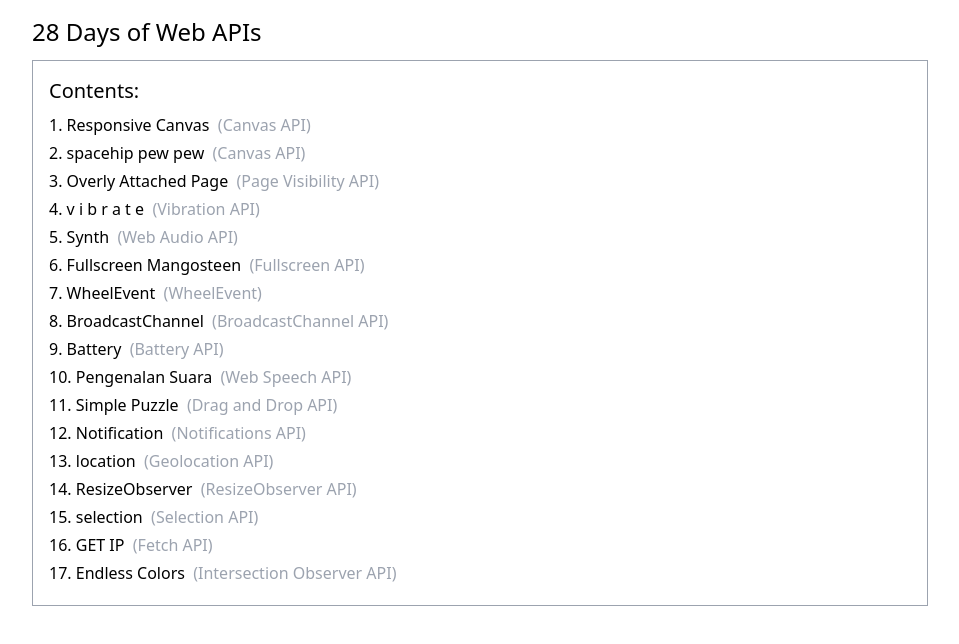
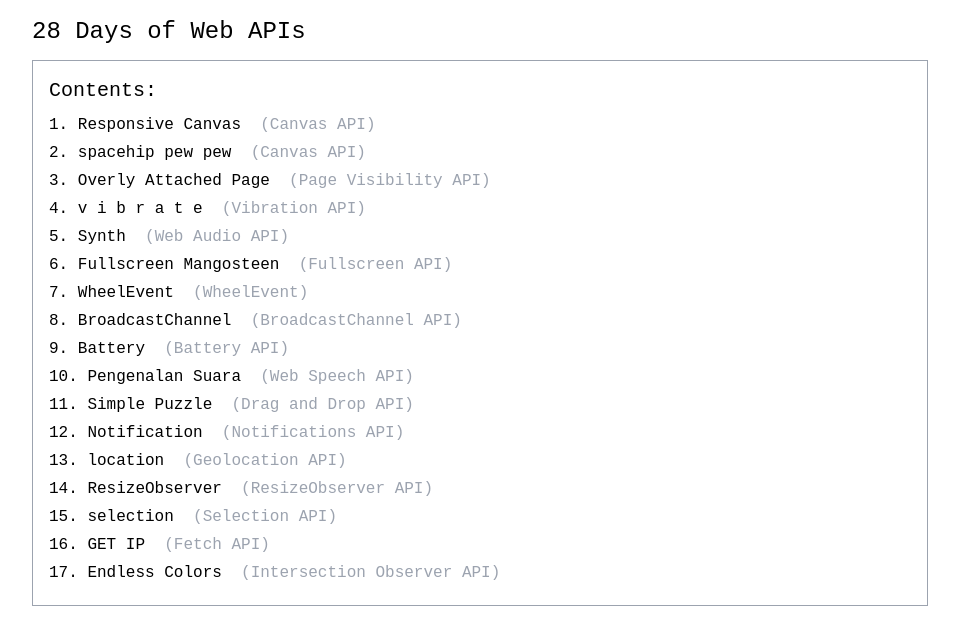
Before and after one commit to stoikal/28-days, a Next.js app: page / in a window 1280 px wide. Shown: the top 644 px of the page, without its empty margins (160-1119 px from the left). Built offline with nearby package versions, Linux system fonts and the light colour scheme.

Commit message:
change font to monospace

```diff
--- a/src/styles/globals.css
+++ b/src/styles/globals.css
@@ -35,6 +35,15 @@ div#__next {
 }
 /* #endregion CSS RESET */
 
+@import url('https://fonts.googleapis.com/css2?family=Fira+Mono:wght@400;700&display=swap');
+
+
 @tailwind base;
 @tailwind components;
 @tailwind utilities;
+
+@layer base {
+  html {
+    font-family: Fira Mono, ui-monospace, monospace;
+  }
+}
```
